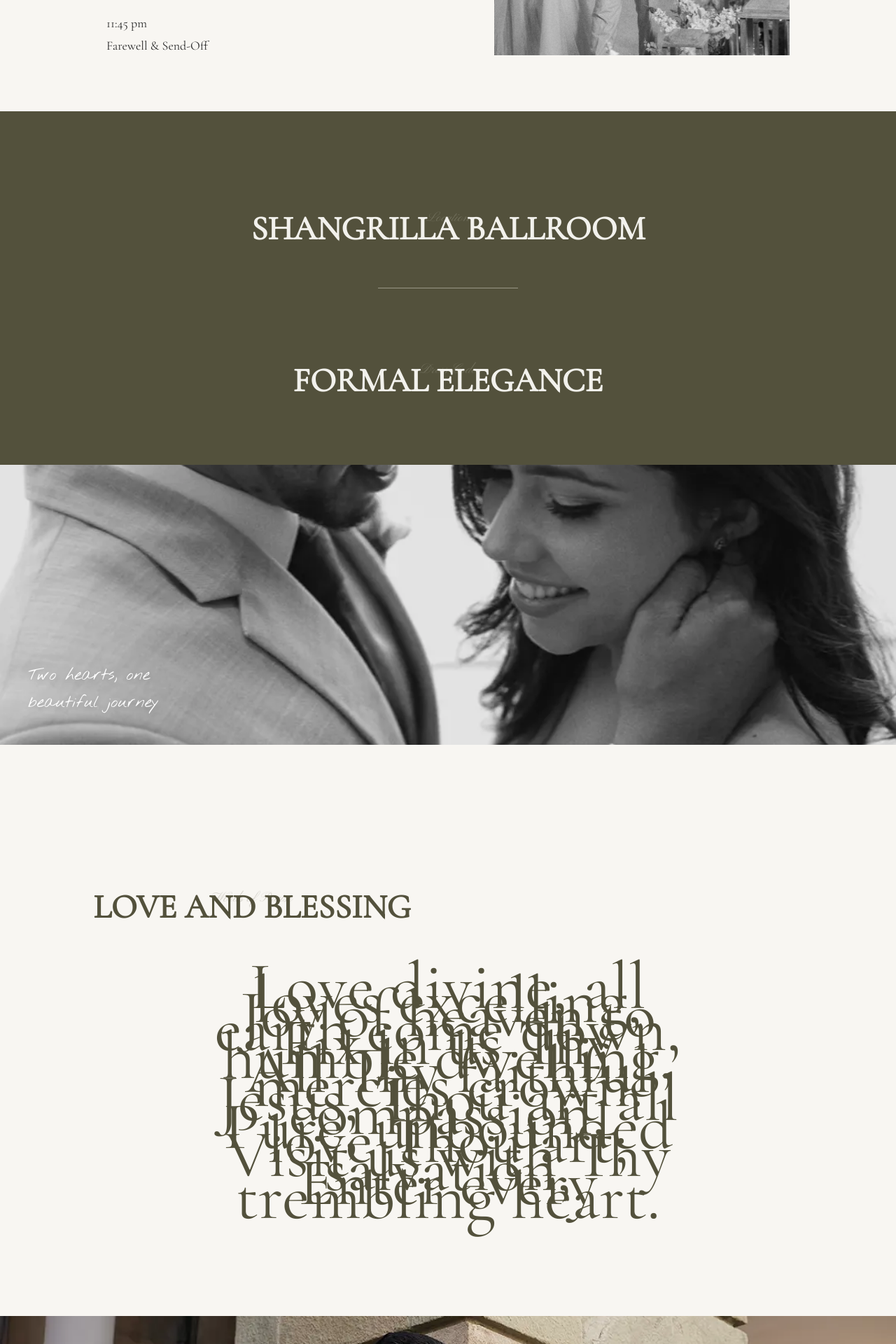
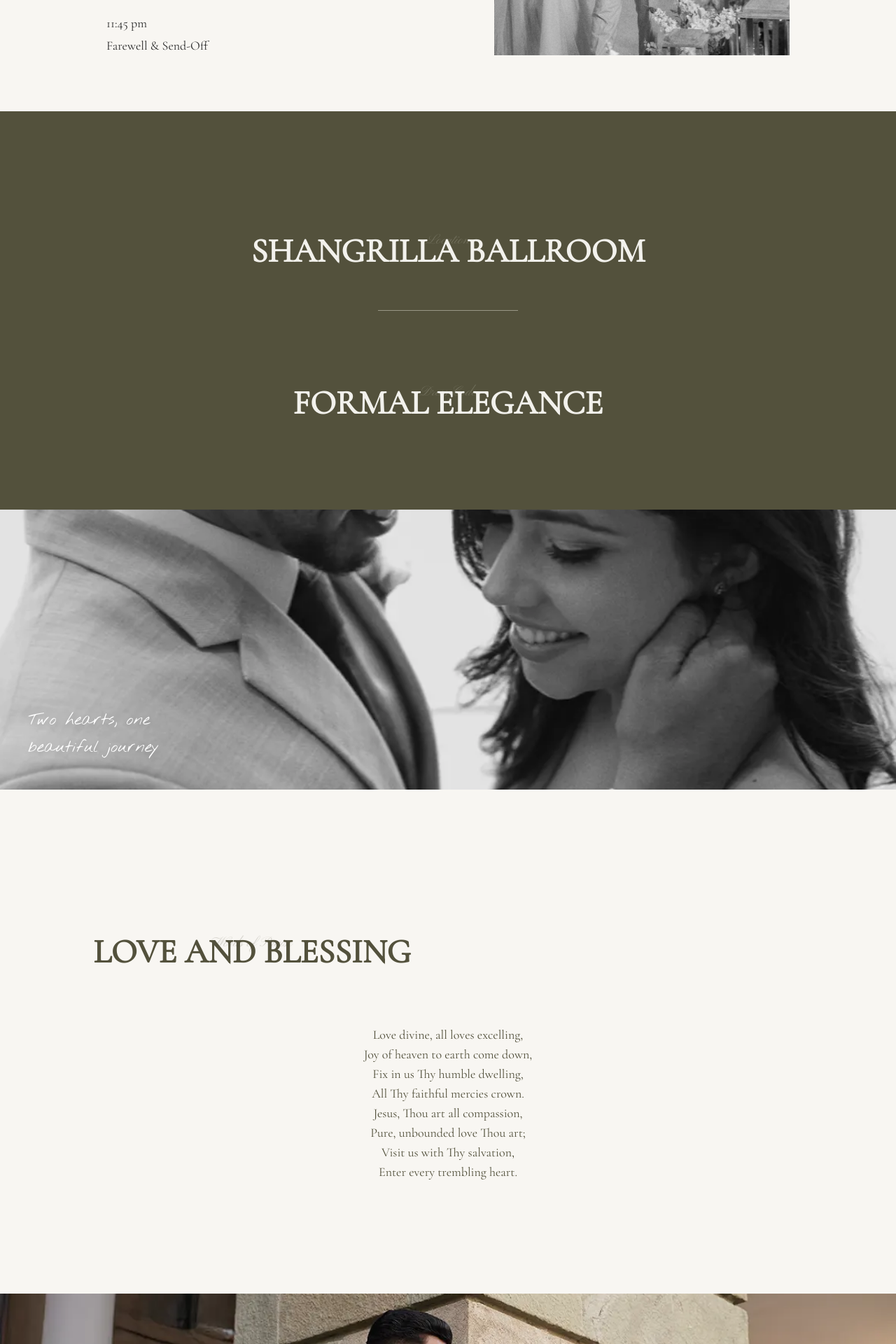
Before and after one commit to SandaliDisara/binushi-ruchelle, a Next.js app: page / in a window 1280 px wide. Shown: the part 2700-4620 px from the top of the page at 70% size. Built offline with nearby package versions, Linux system fonts and the light colour scheme.

Commit message:
updated section padding

```diff
--- a/components/Instructions.jsx
+++ b/components/Instructions.jsx
@@ -1,6 +1,6 @@
     export default function Instructions() {
         return (
-        <section className="bg-[#53513C] text-[#F2F1EC] py-16 md:py-24">
+            <section className="bg-[#53513C] text-[#F2F1EC] py-24 md:py-32">
                 <div className="mx-auto max-w-screen-sm px-6 flex flex-col items-center text-center">
                     <div className="relative mt-10 md:mt-12 font-display text-lg md:text-5xl font-bold">
                         SHANGRILLA BALLROOM
--- a/components/Poem.jsx
+++ b/components/Poem.jsx
@@ -9,7 +9,7 @@ export default function Poem() {
           </span>
         </div>
       </div>
-      <div className="mt-20 px-26 md:px-0 font-display text-sm md:text-[6rem] [text-wrap:balance] leading-5 select-none text-[#53513C] text-center mx-auto max-w-2xl">
+      <div className="mt-20 px-6 md:px-0 font-display text-base md:text-lg leading-7 select-none text-[#53513C] text-center mx-auto max-w-2xl">
   Love divine, all loves excelling,<br />
   Joy of heaven to earth come down,<br />
   Fix in us Thy humble dwelling,<br />
@@ -19,6 +19,7 @@ export default function Poem() {
   Visit us with Thy salvation,<br />
   Enter every trembling heart.
 </div>
+
     </section>
   );
 }
```
Lines whose indentation alone changed are shown as unchanged.
